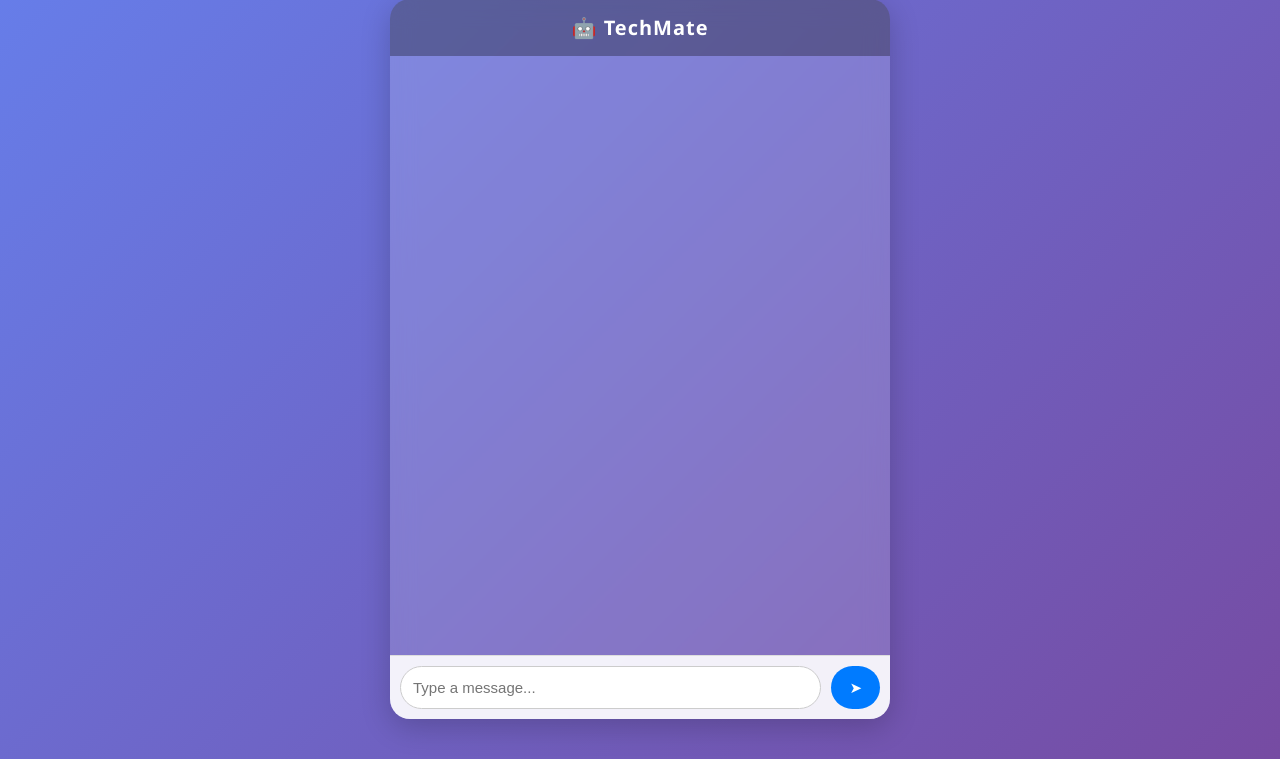
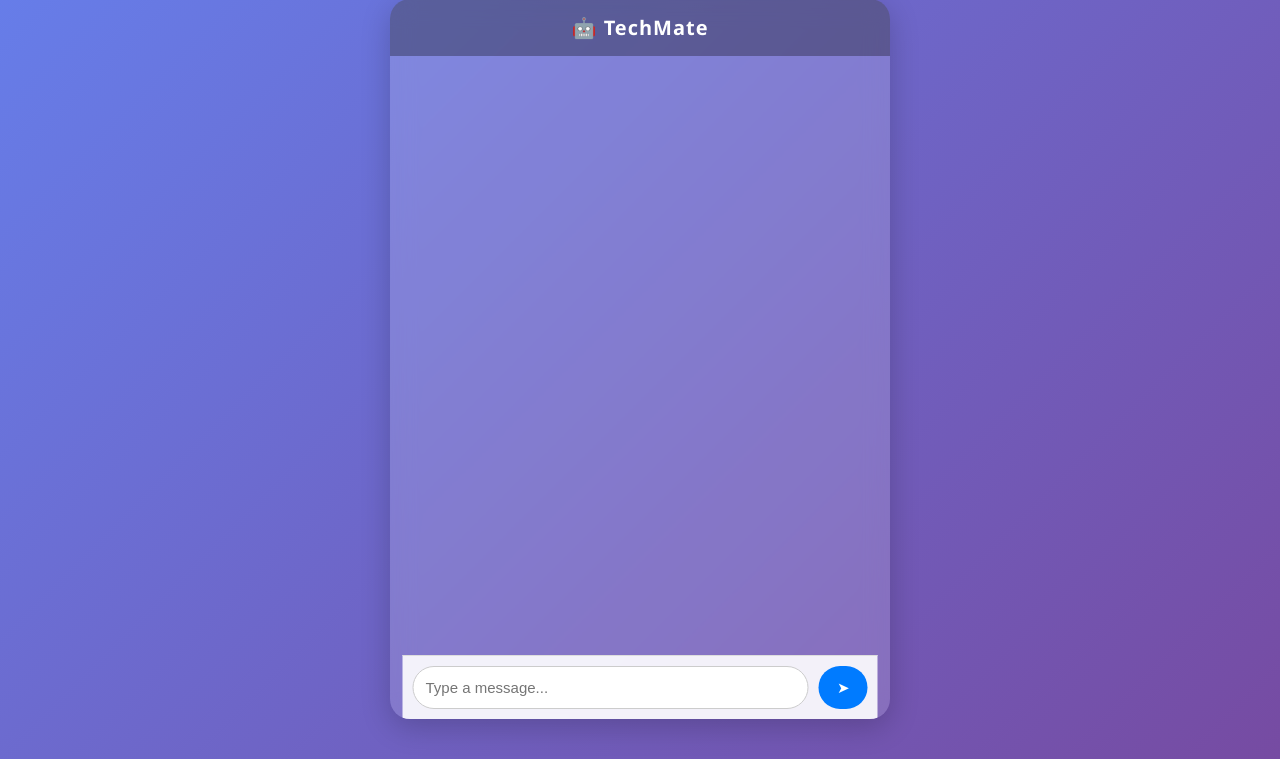
Before and after one commit to Vrukshpatil/TechMate, a Flask app: page / in a window 1280 px wide. Shown: the part 41-800 px from the top of the page. Run offline with Flask 3, Linux system fonts and the light colour scheme.

Commit message:
Changes in the Input field

```diff
--- a/templates/chat.html
+++ b/templates/chat.html
@@ -27,6 +27,7 @@
       border-radius: 20px;
       box-shadow: 0 8px 30px rgba(0, 0, 0, 0.2);
       overflow: hidden;
+      position: relative;
     }
 
     header {
@@ -46,6 +47,7 @@
       display: flex;
       flex-direction: column;
       gap: 10px;
+      margin-bottom: 70px; /* Reserve space for input bar */
     }
 
     .message {
@@ -76,6 +78,13 @@
       padding: 10px;
       background: rgba(255, 255, 255, 0.9);
       border-top: 1px solid #ddd;
+      position: fixed;
+      bottom: 0;
+      left: 50%;
+      transform: translateX(-50%);
+      width: 95%;
+      max-width: 500px;
+      box-sizing: border-box;
     }
 
     input {
@@ -126,6 +135,10 @@
       input, button {
         font-size: 14px;
         padding: 10px;
+      }
+      .input-area {
+        width: 100%;
+        border-radius: 0;
       }
     }
   </style>
```
